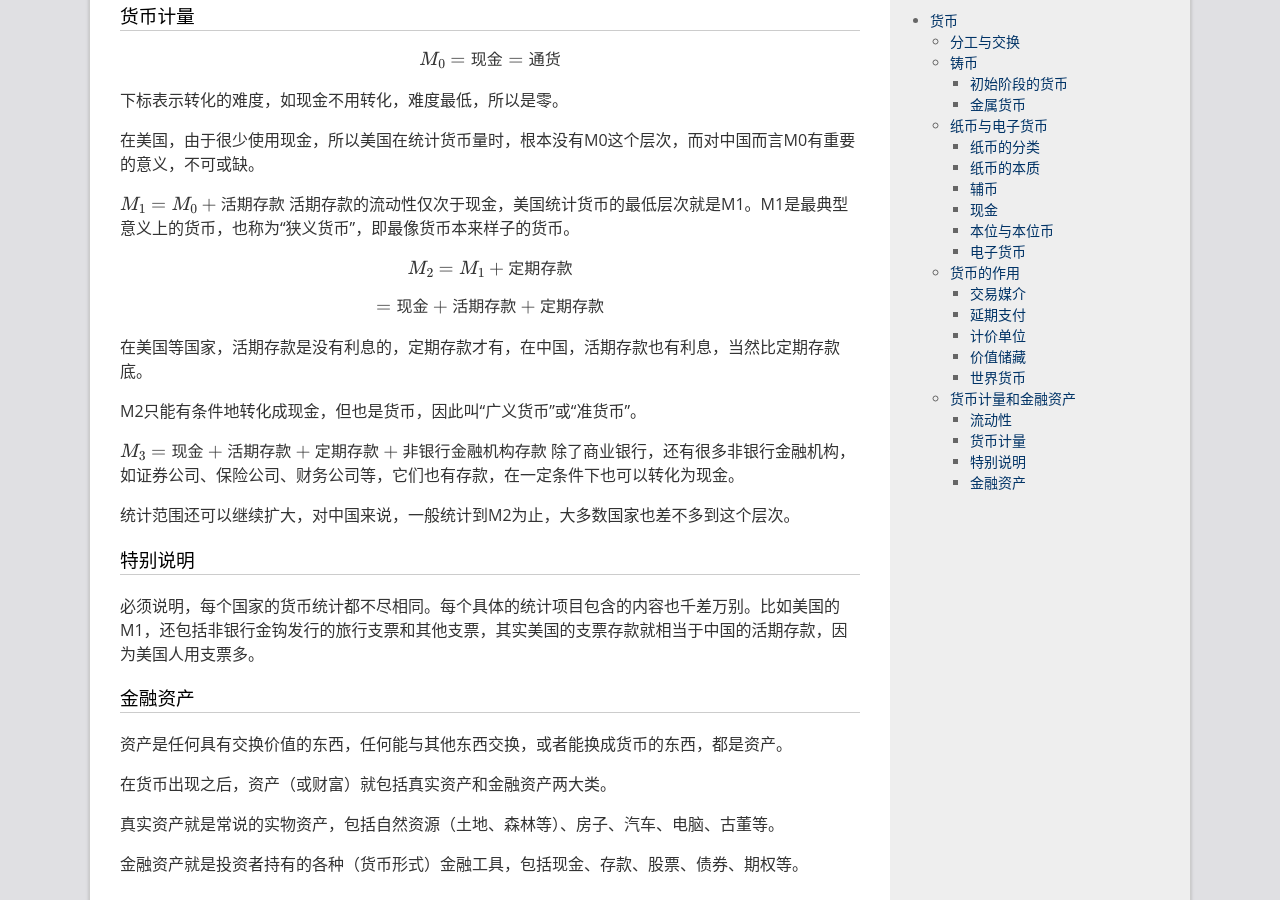
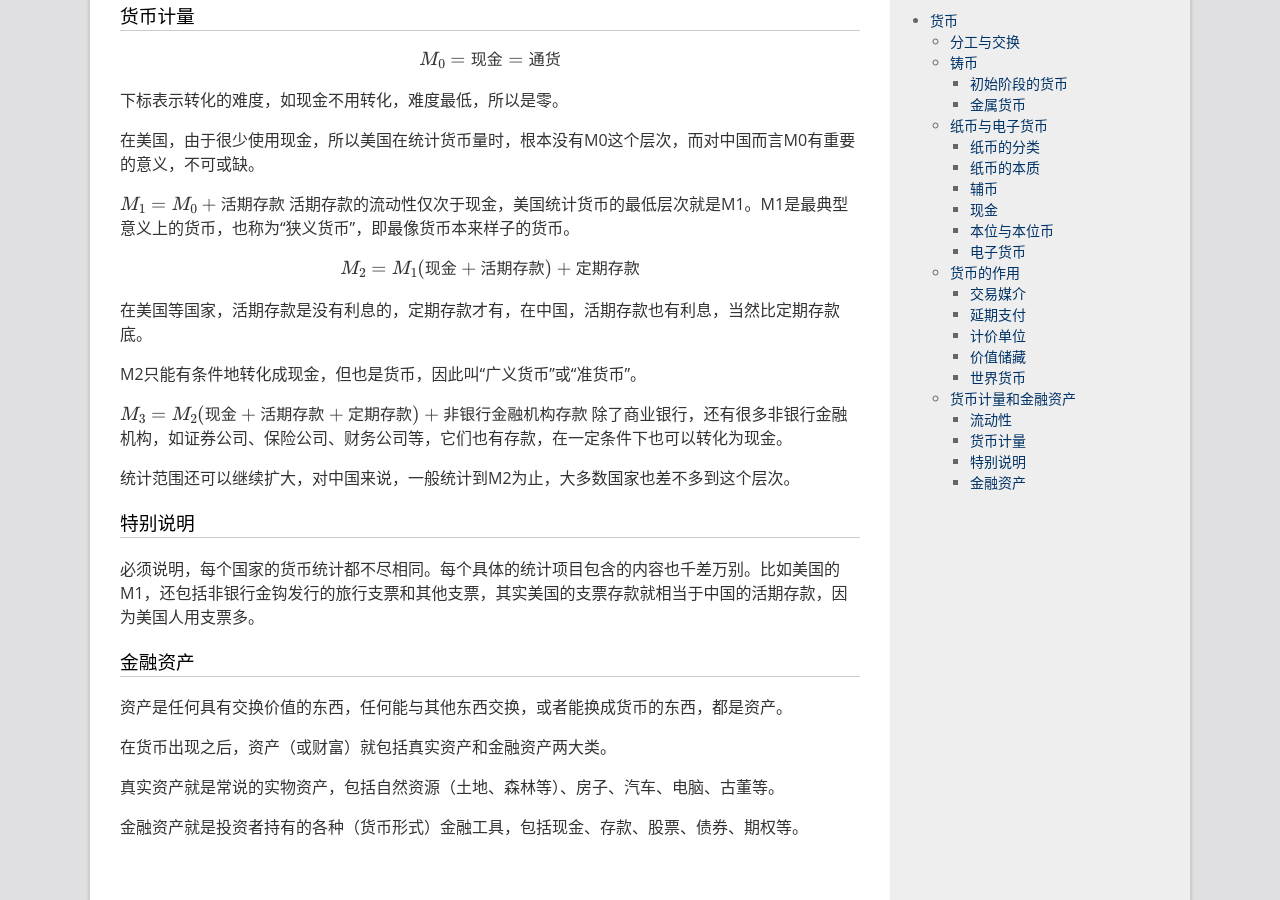
Before and after one commit to thegofind/thegofind.github.io, a Jekyll site: the page built from _posts/2016-03-31-读书笔记：金融的解释 货币.md, in a window 1280 px wide and 900 px high, scrolled down 3803 px. Built offline with Jekyll 4.4.1, drawn with Linux system fonts in a browser that asks for light colours; formulas are drawn with MathJax 3; comment, search, counter and statistics services are not loaded.

Commit message:
edit article

```diff
--- a/_posts/2016-03-31-读书笔记：金融的解释 货币.md
+++ b/_posts/2016-03-31-读书笔记：金融的解释 货币.md
@@ -158,11 +158,7 @@ $$
 
 
 $$
-{M}_{{2}} = {M}_{{1}} + 定期存款
-$$
-
-$$
-= 现金 + 活期存款 + 定期存款
+{M}_{{2}} = {M}_{{1}} (现金 + 活期存款) + 定期存款
 $$
 
 在美国等国家，活期存款是没有利息的，定期存款才有，在中国，活期存款也有利息，当然比定期存款底。
@@ -171,7 +167,7 @@ M2只能有条件地转化成现金，但也是货币，因此叫“广义货币
 
 
 $$
-{M}_{{3}}= 现金 + 活期存款 + 定期存款 + 非银行金融机构存款
+{M}_{{3}}= {M}_{{2}} (现金 + 活期存款 + 定期存款) + 非银行金融机构存款
 $$
 除了商业银行，还有很多非银行金融机构，如证券公司、保险公司、财务公司等，它们也有存款，在一定条件下也可以转化为现金。
 
```
